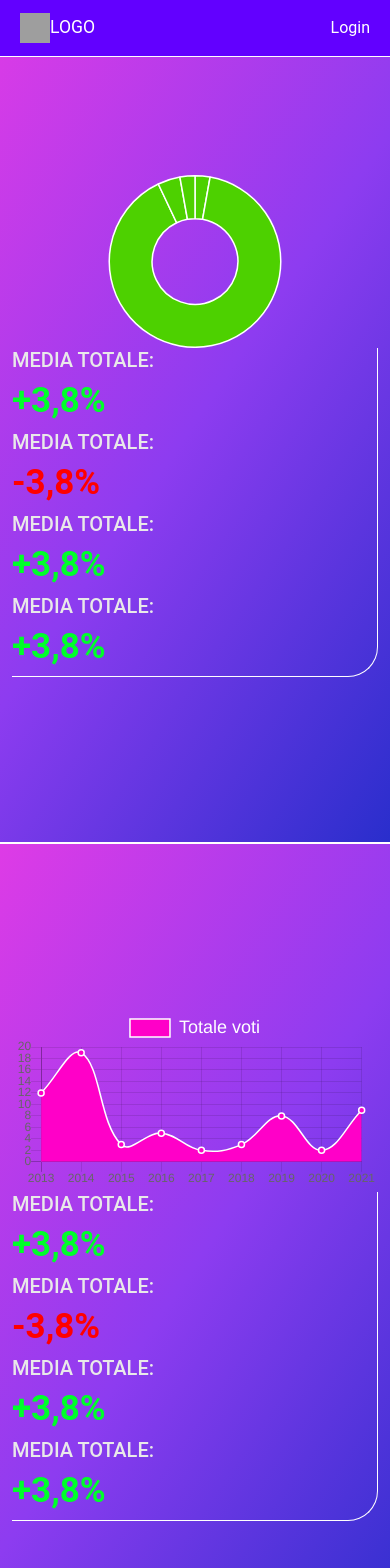
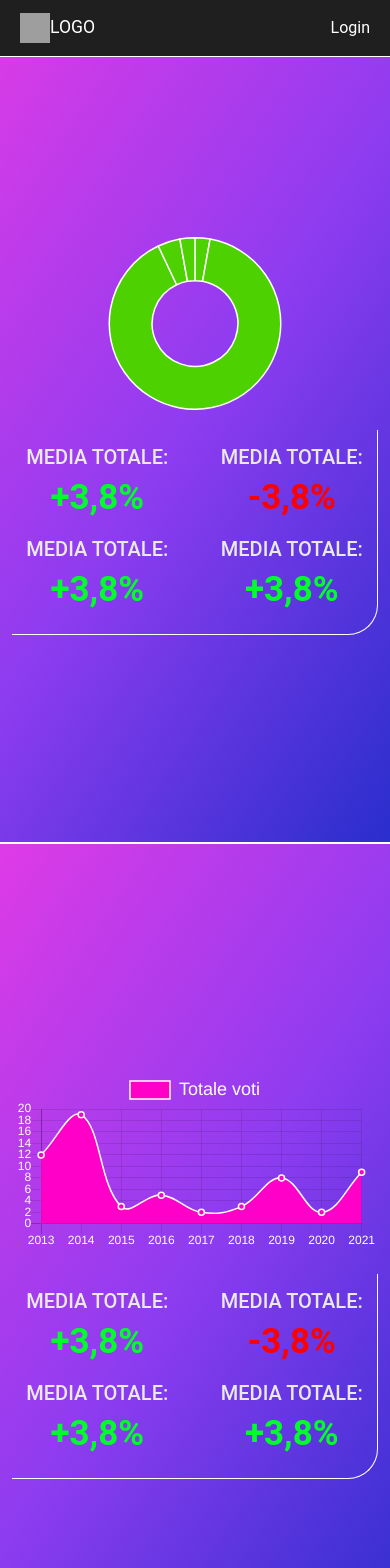
Before and after one commit to scholarStats/Webapp, a React (Create React App) app in the folder app_frontend/: page /Year/1 in a window 390 px wide. Shown: the top 1568 px of the page. Built offline with nearby package versions, Linux system fonts and the light colour scheme; grey boxes are pictures that could not be loaded.

Commit message:
made responsive the chart page

```diff
--- a/app_frontend/public/css/screen.css
+++ b/app_frontend/public/css/screen.css
@@ -9,6 +9,11 @@ and (max-width : 768px) {
     #span {
         padding: 30px;
     }
+
+    #statcard {
+        margin-top: 20px;
+    }
+
 }
 
 /* Tablet */
--- a/app_frontend/public/css/style.css
+++ b/app_frontend/public/css/style.css
@@ -13,7 +13,7 @@ body {
 }
 
 nav {
-    background-color: rgba(98, 0, 255, 1);
+    background-color: rgba(31, 31, 31, 1);
     padding-left: 20px;
     padding-right: 20px;
     border-bottom: 1px solid white;
@@ -149,6 +149,11 @@ section {
     border-bottom-right-radius: 30px;
 }
 
+.ele {
+    margin-top: 5px;
+    margin-bottom: 5px;
+}
+
 #statvaluepositive {
     color: rgb(0, 255, 42);
     font-size: 35px;
--- a/app_frontend/src/Components/Year.jsx
+++ b/app_frontend/src/Components/Year.jsx
@@ -80,6 +80,13 @@ function createChartLine() {
             scales: {
                 yAxes: [{
                     ticks: {
+                        fontColor: "white",
+                        beginAtZero: true,
+                    }
+                }],
+                xAxes: [{
+                    ticks: {
+                        fontColor: "white",
                         beginAtZero: true,
                     }
                 }]
@@ -112,6 +119,20 @@ function createChartBar() {
                     fontColor: "white",
                     fontSize: 18
                 }
+            },
+            scales: {
+                yAxes: [{
+                    ticks: {
+                        fontColor: "white",
+                        beginAtZero: true,
+                    }
+                }],
+                xAxes: [{
+                    ticks: {
+                        fontColor: "white",
+                        beginAtZero: true,
+                    }
+                }]
             }
         }
     })
@@ -137,20 +158,20 @@ export default class Year extends Component {
                             </div>
                             <div className="col-lg-6">
                                 <div id="statcard">
-                                    <div className="row">
+                                    <div className="row" align="center">
                                         <div className="col-lg-2"></div>
-                                        <div className="col-lg-4">
+                                        <div className="col-6 col-lg-4 ele">
                                             <h5>MEDIA TOTALE:</h5> <h3 id="statvaluepositive">+3,8%</h3>
                                         </div>
-                                        <div className="col-lg-4">
+                                        <div className="col-6 col-lg-4 ele">
                                             <h5>MEDIA TOTALE:</h5> <h3 id="statevaluenegative">-3,8%</h3>
                                         </div>
                                         <div className="col-lg-2"></div>
                                         <div className="col-lg-2"></div>
-                                        <div className="col-lg-4">
+                                        <div className="col-6 col-lg-4 ele">
                                             <h5>MEDIA TOTALE:</h5> <h3 id="statvaluepositive">+3,8%</h3>
                                         </div>
-                                        <div className="col-lg-4">
+                                        <div className="col-6 col-lg-4 ele">
                                             <h5>MEDIA TOTALE:</h5> <h3 id="statvaluepositive">+3,8%</h3>
                                         </div>
                                         <div className="col-lg-2"></div>
@@ -163,7 +184,7 @@ export default class Year extends Component {
                 </section>
                 <section id="chartSection">
                     <div className="container">
-                        <div className="row">
+                        <div className="row" align="center">
                             <div className="col-lg-6">
                                 <canvas id="chartLine">You need to enable JS</canvas>
                             </div>
@@ -171,18 +192,18 @@ export default class Year extends Component {
                                 <div id="statcard">
                                     <div className="row">
                                         <div className="col-lg-2"></div>
-                                        <div className="col-lg-4">
+                                        <div className="col-6 col-lg-4 ele">
                                             <h5>MEDIA TOTALE:</h5> <h3 id="statvaluepositive">+3,8%</h3>
                                         </div>
-                                        <div className="col-lg-4">
+                                        <div className="col-6 col-lg-4 ele">
                                             <h5>MEDIA TOTALE:</h5> <h3 id="statevaluenegative">-3,8%</h3>
                                         </div>
                                         <div className="col-lg-2"></div>
                                         <div className="col-lg-2"></div>
-                                        <div className="col-lg-4">
+                                        <div className="col-6 col-lg-4 ele">
                                             <h5>MEDIA TOTALE:</h5> <h3 id="statvaluepositive">+3,8%</h3>
                                         </div>
-                                        <div className="col-lg-4">
+                                        <div className="col-6 col-lg-4 ele">
                                             <h5>MEDIA TOTALE:</h5> <h3 id="statvaluepositive">+3,8%</h3>
                                         </div>
                                         <div className="col-lg-2"></div>
@@ -194,7 +215,7 @@ export default class Year extends Component {
                 </section>
                 <section id="chartSection">
                     <div className="container">
-                        <div className="row">
+                        <div className="row" align="center">
                             <div className="col-lg-6">
                                 <canvas id="chartBar">You need to enable JS</canvas>
                             </div>
@@ -202,18 +223,18 @@ export default class Year extends Component {
                                 <div id="statcard">
                                     <div className="row">
                                         <div className="col-lg-2"></div>
-                                        <div className="col-lg-4">
+                                        <div className="col-6 col-lg-4 ele">
                                             <h5>MEDIA TOTALE:</h5> <h3 id="statvaluepositive">+3,8%</h3>
                                         </div>
-                                        <div className="col-lg-4">
+                                        <div className="col-6 col-lg-4 ele">
                                             <h5>MEDIA TOTALE:</h5> <h3 id="statevaluenegative">-3,8%</h3>
                                         </div>
                                         <div className="col-lg-2"></div>
                                         <div className="col-lg-2"></div>
-                                        <div className="col-lg-4">
+                                        <div className="col-6 col-lg-4 ele">
                                             <h5>MEDIA TOTALE:</h5> <h3 id="statvaluepositive">+3,8%</h3>
                                         </div>
-                                        <div className="col-lg-4">
+                                        <div className="col-6 col-lg-4 ele">
                                             <h5>MEDIA TOTALE:</h5> <h3 id="statvaluepositive">+3,8%</h3>
                                         </div>
                                         <div className="col-lg-2"></div>
```
